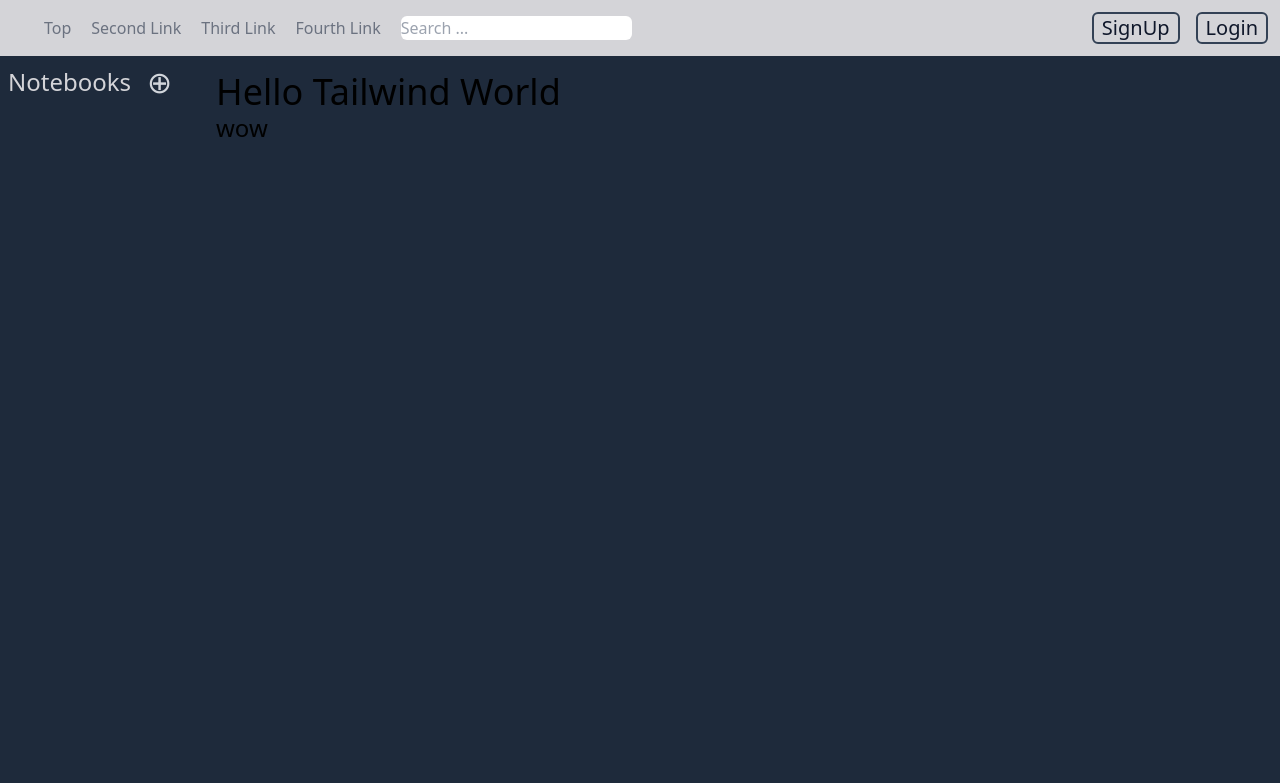
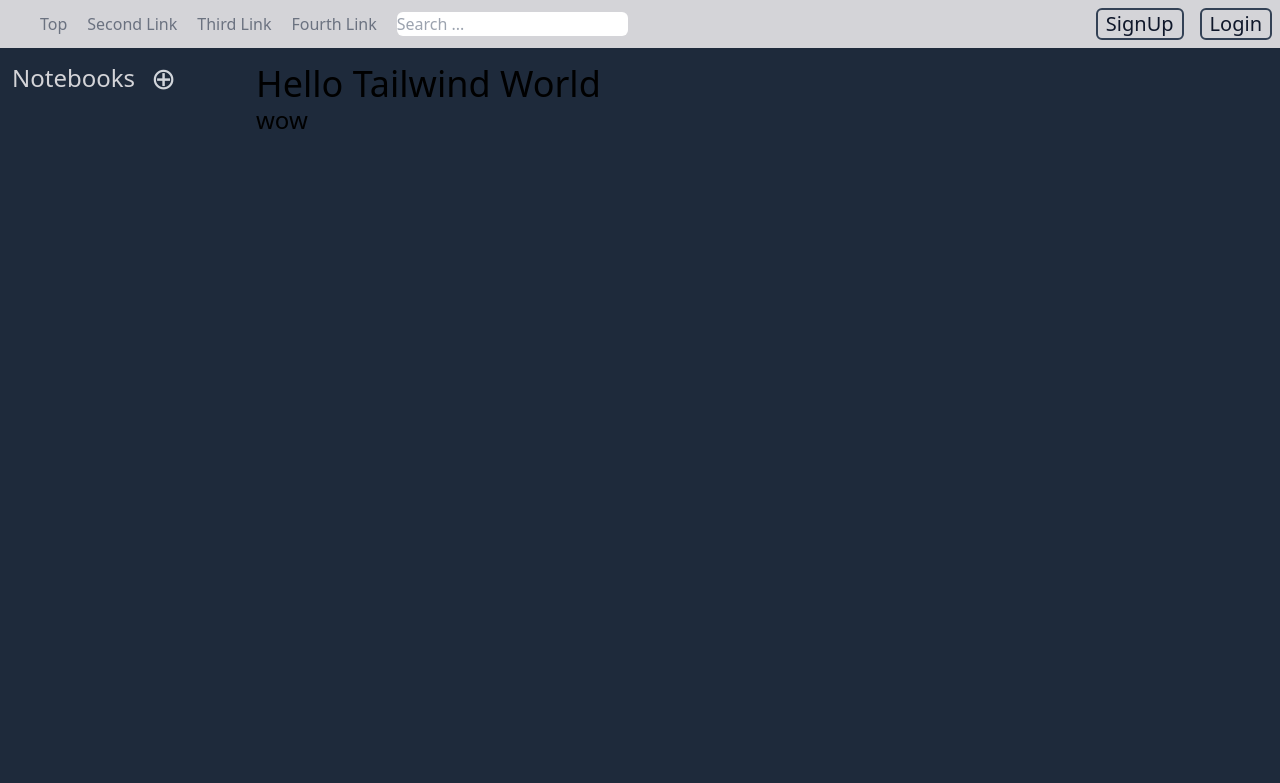
Before and after one commit to Lootmann/django-memo, a Django app: page / in a window 1280 px wide. Shown: the top 783 px of the page. Run offline with Django 4.2, Linux system fonts and the light colour scheme; data that the repository does not hold is empty; some libraries are stand-ins or nearby versions.

Commit message:
templates: slightly fix base/sidebar/header.html padding, margin, width, font-size

```diff
--- a/static/base.css
+++ b/static/base.css
@@ -21,11 +21,11 @@ body,
 #main {
   display: flex;
 
-  height: calc(100% - 72px);
+  height: calc(100% - 66px);
   background-color: var(--main-bg-color);
 }
 
 #sidebar {
-  width: 200px;
+  width: 240px;
   background-color: var(--main-bg-color);
 }
--- a/templates/header.html
+++ b/templates/header.html
@@ -1,5 +1,5 @@
 <header class="text-gray-500 bg-zinc-300">
-  <div class="container mx-auto flex flex-wrap p-3 flex-col md:flex-row items-center">
+  <div class="container mx-auto flex flex-wrap p-2 flex-col md:flex-row items-center">
     <nav class="md:mr-auto md:ml-4 md:py-1 md:pl-4 md:border-gray-400	flex flex-wrap items-center text-base justify-center">
       <a class="mr-5 hover:text-slate-900" href="{% url 'pages:index' %}">Top</a>
       <a class="mr-5 hover:text-slate-900" href="#">Second Link</a>
--- a/templates/notebooks/list_notebooks.html
+++ b/templates/notebooks/list_notebooks.html
@@ -1,8 +1,8 @@
 <ul class="ml-3 mt-2 flex flex-col gap-2">
   {% for notebook in notebooks %}
-    <li class="pl-2 hover:bg-slate-700 rounded-md hover:text-green-500">
-      <a href="{% url 'notebooks:edit' notebook.id %}" class="text-xl">
-        {{ notebook.title | truncatechars:10 }}
+    <li class="pl-2 hover:bg-slate-700 rounded-md hover:text-green-500 break-all">
+      <a href="{% url 'notebooks:edit' notebook.id %}" class="text-xl block">
+        {{ notebook.title | truncatechars:14 }}
       </a>
     </li>
   {% endfor %}
--- a/templates/sidebar.html
+++ b/templates/sidebar.html
@@ -1,6 +1,6 @@
 {% load list_all_notebooks %}
 
-<div id="sidebar" class="pl-2 pt-2 text-zinc-300 text-2xl">
+<div id="sidebar" class="pl-3 pt-3 text-zinc-300 text-2xl">
   <form action="{% url 'notebooks:create' %}" method="post">
     {% csrf_token %}
     <div class="flex items-center gap-2">
```
